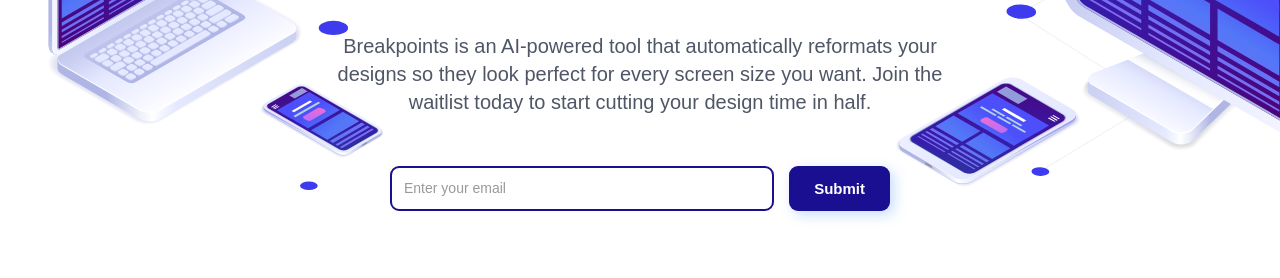
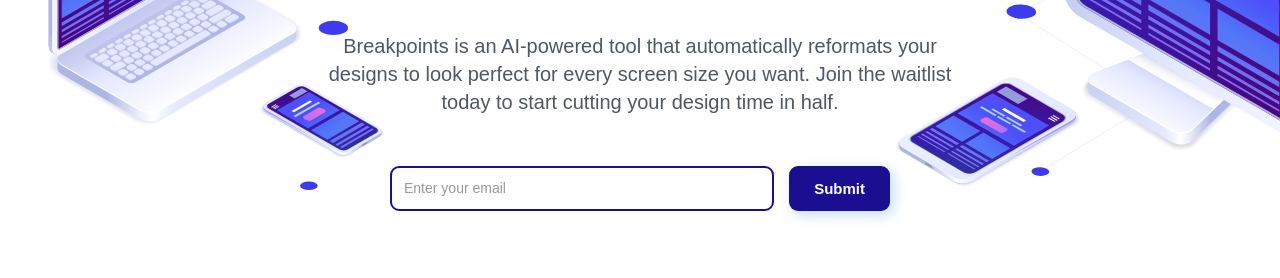
Before and after one commit to Breakpoint-Inc/project-breakpoints-pre-sales-ui, a website: page client/index.html in a window 1280 px wide. Shown: the part 416-694 px from the top of the page. Drawn offline with nearby package versions, Linux system fonts and the light colour scheme; no server answers; a script that the page names is missing.

Commit message:
Updated grammar and also updated the SEO images

```diff
--- a/client/index.html
+++ b/client/index.html
@@ -13,14 +13,14 @@
     content="Breakpoint uses artificial intelligence to automatically reformat your designs so they look perfect for every screen size you want. Join the waitlist today to start cutting your design time in half."
     property="og:description">
   <meta
-    content="https://uploads-ssl.webflow.com/627c811e3bd1ef3d8617ea98/6342761bda79c95637bc6f6d_Early%20Access%20Page%20(1).png"
+    content="https://uploads-ssl.webflow.com/627c811e3bd1ef3d8617ea98/63534dce738f5f6017551efa_Early%20Access%20Page%20(8).png"
     property="og:image">
   <meta content="Breakpoints - An A.I. Tool To Instantly Create Breakpoints With One Click" property="twitter:title">
   <meta
     content="Breakpoint uses artificial intelligence to automatically reformat your designs so they look perfect for every screen size you want. Join the waitlist today to start cutting your design time in half."
     property="twitter:description">
   <meta
-    content="https://uploads-ssl.webflow.com/627c811e3bd1ef3d8617ea98/6342761bda79c95637bc6f6d_Early%20Access%20Page%20(1).png"
+    content="https://uploads-ssl.webflow.com/627c811e3bd1ef3d8617ea98/63534dce738f5f6017551efa_Early%20Access%20Page%20(8).png"
     property="twitter:image">
   <meta property="og:type" content="website">
   <meta content="summary_large_image" name="twitter:card">
@@ -104,9 +104,9 @@
         <div class="div-block-458">
           <div class="div-block-466">
             <h1 class="heading-175">Create Web Designs <span class="text-span-5">4X Faster</span></h1>
-            <div class="text-block-93">Breakpoints is an AI-powered tool that automatically reformats your designs so
-              they look perfect for every screen size you want. Join the waitlist today to start cutting your design
-              time in half.</div>
+            <div class="text-block-93">Breakpoints is an AI-powered tool that automatically reformats your designs to
+              look perfect for every screen size you want. Join the waitlist today to start cutting your design time in
+              half.</div>
             <div class="form-block-13 w-form">
               <form id="eventThree1" name="email-form" data-name="Email Form" action="/submit" method="post"
                 class="form-2"><input type="email" class="text-field-12 w-input" maxlength="256" name="email"
```
